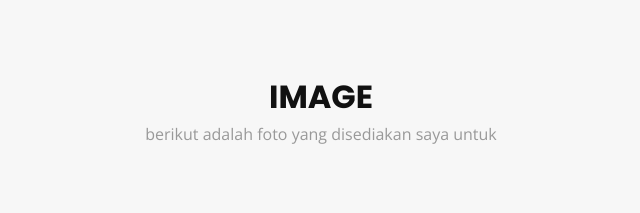
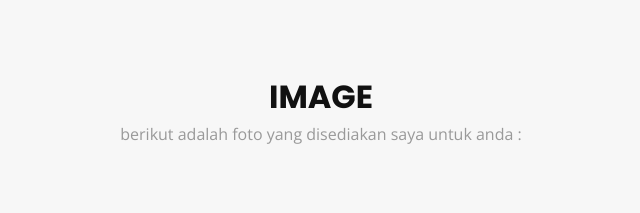
Before and after one commit to jevanka/profile, a plain HTML site: page index.html in a window 1280 px wide. Shown: the part 3004-3217 px from the top of the page, 319-959 px from the left. Drawn offline with nearby package versions, Linux system fonts and the light colour scheme.

Commit message:
Update index.html

```diff
--- a/index.html
+++ b/index.html
@@ -225,7 +225,7 @@
       <div class="container wow fadeInUp">
         <div class="section-header">
           <h3 class="section-title">Image</h3>
-          <p class="section-description">berikut adalah foto yang disediakan saya untuk</p>
+          <p class="section-description">berikut adalah foto yang disediakan saya untuk anda :</p>
         </div>
         <div class="row">
 
```
